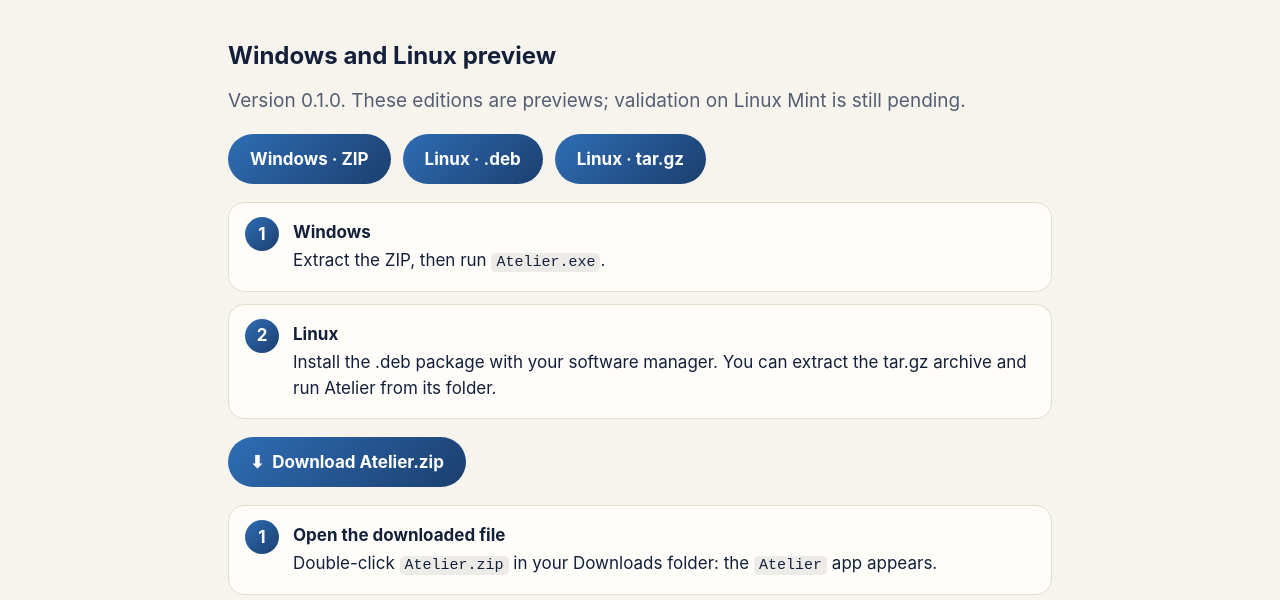
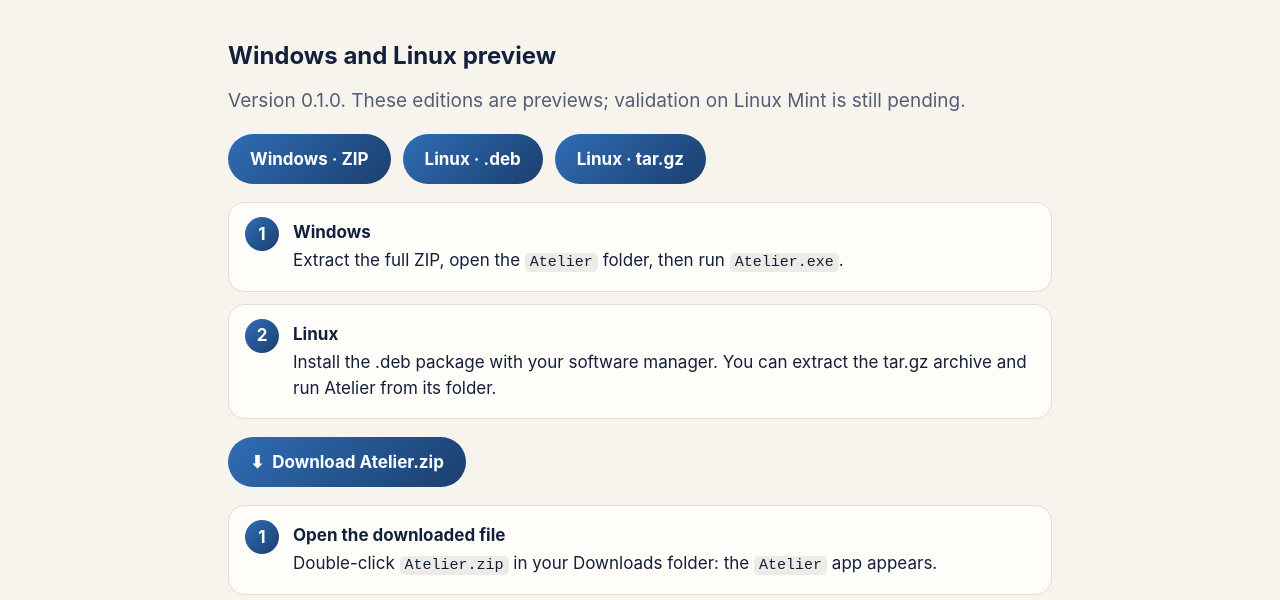
Before and after one commit to xavier38/atelier, a plain HTML site: page installation.html in a window 1280 px wide. Shown: the part 200-800 px from the top of the page. Drawn offline with Linux system fonts and the light colour scheme.

Commit message:
Clarify Windows preview ZIP contents

```diff
--- a/installation.html
+++ b/installation.html
@@ -48,7 +48,7 @@
   <p class="tag lang-fr">Version 0.1.0. Ces éditions sont en préversion ; leur validation sur Linux Mint reste en cours.</p><p class="tag lang-en">Version 0.1.0. These editions are previews; validation on Linux Mint is still pending.</p><p class="tag lang-es">Versión 0.1.0. Estas ediciones son preliminares; la validación en Linux Mint está pendiente.</p><p class="tag lang-pt">Versão 0.1.0. Estas edições são prévias; a validação no Linux Mint ainda está pendente.</p><p class="tag lang-nl">Versie 0.1.0. Deze versies zijn previews; validatie op Linux Mint volgt nog.</p><p class="tag lang-de">Version 0.1.0. Diese Ausgaben sind Vorschauen; die Validierung unter Linux Mint steht noch aus.</p><p class="tag lang-it">Versione 0.1.0. Queste edizioni sono anteprime; la convalida su Linux Mint è ancora in corso.</p>
   <div class="btns"><a class="btn" href="https://github.com/xavier38/atelier/releases/latest/download/Atelier-Windows-x86_64.zip">Windows · ZIP</a><a class="btn" href="https://github.com/xavier38/atelier/releases/latest/download/Atelier-Linux-amd64.deb">Linux · .deb</a><a class="btn" href="https://github.com/xavier38/atelier/releases/latest/download/Atelier-Linux-x86_64.tar.gz">Linux · tar.gz</a></div>
   <ol class="etapes">
-    <li class="lang-fr"><b>Windows</b>Décompressez le ZIP, puis lancez <code>Atelier.exe</code>.</li><li class="lang-en"><b>Windows</b>Extract the ZIP, then run <code>Atelier.exe</code>.</li><li class="lang-es"><b>Windows</b>Descomprima el ZIP y ejecute <code>Atelier.exe</code>.</li><li class="lang-pt"><b>Windows</b>Extraia o ZIP e execute <code>Atelier.exe</code>.</li><li class="lang-nl"><b>Windows</b>Pak het ZIP-bestand uit en start <code>Atelier.exe</code>.</li><li class="lang-de"><b>Windows</b>Entpacken Sie die ZIP-Datei und starten Sie <code>Atelier.exe</code>.</li><li class="lang-it"><b>Windows</b>Estrai il file ZIP e avvia <code>Atelier.exe</code>.</li>
+    <li class="lang-fr"><b>Windows</b>Décompressez le ZIP complet, ouvrez le dossier <code>Atelier</code> et lancez <code>Atelier.exe</code>.</li><li class="lang-en"><b>Windows</b>Extract the full ZIP, open the <code>Atelier</code> folder, then run <code>Atelier.exe</code>.</li><li class="lang-es"><b>Windows</b>Descomprima el ZIP completo, abra la carpeta <code>Atelier</code> y ejecute <code>Atelier.exe</code>.</li><li class="lang-pt"><b>Windows</b>Extraia o ZIP completo, abra a pasta <code>Atelier</code> e execute <code>Atelier.exe</code>.</li><li class="lang-nl"><b>Windows</b>Pak het volledige ZIP-bestand uit, open de map <code>Atelier</code> en start <code>Atelier.exe</code>.</li><li class="lang-de"><b>Windows</b>Entpacken Sie die vollständige ZIP-Datei, öffnen Sie den Ordner <code>Atelier</code> und starten Sie <code>Atelier.exe</code>.</li><li class="lang-it"><b>Windows</b>Estrai il file ZIP completo, apri la cartella <code>Atelier</code> e avvia <code>Atelier.exe</code>.</li>
     <li class="lang-fr"><b>Linux</b>Installez le paquet .deb avec votre gestionnaire de logiciels. L’archive tar.gz peut être extraite puis lancée depuis son dossier.</li><li class="lang-en"><b>Linux</b>Install the .deb package with your software manager. You can extract the tar.gz archive and run Atelier from its folder.</li><li class="lang-es"><b>Linux</b>Instale el paquete .deb con su gestor de software. También puede extraer el archivo tar.gz y ejecutar Atelier desde esa carpeta.</li><li class="lang-pt"><b>Linux</b>Instale o pacote .deb pelo gerenciador de software. Também é possível extrair o tar.gz e executar o Atelier na pasta.</li><li class="lang-nl"><b>Linux</b>Installeer het .deb-pakket met uw softwarebeheer. U kunt ook het tar.gz-archief uitpakken en Atelier vanuit die map starten.</li><li class="lang-de"><b>Linux</b>Installieren Sie das .deb-Paket mit Ihrer Softwareverwaltung. Alternativ können Sie das tar.gz-Archiv entpacken und Atelier aus diesem Ordner starten.</li><li class="lang-it"><b>Linux</b>Installa il pacchetto .deb con il gestore software. In alternativa, estrai l’archivio tar.gz e avvia Atelier dalla cartella.</li>
   </ol>
   <div class="btns"><a class="btn" href="https://github.com/xavier38/atelier/releases/latest/download/Atelier.zip">⬇︎ <span class="lang-fr">Télécharger Atelier.zip</span><span class="lang-en">Download Atelier.zip</span><span class="lang-es">Descargar Atelier.zip</span><span class="lang-pt">Baixar Atelier.zip</span><span class="lang-nl">Atelier.zip downloaden</span><span class="lang-de">Atelier.zip laden</span><span class="lang-it">Scarica Atelier.zip</span></a></div>
```
Also changed, not shown: index.html (+1 -1 lines).
